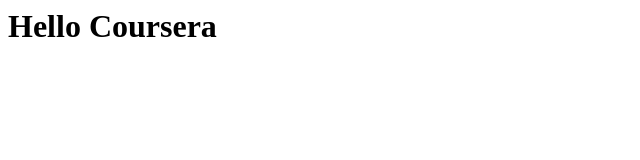
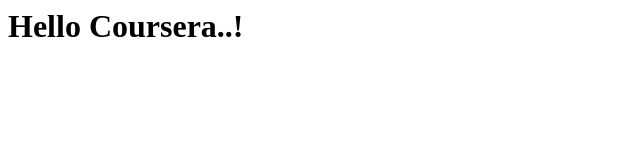
Before and after one commit to shrivm/sss, a plain HTML site: page site/index.html in a window 1280 px wide. Shown: the full height of the page, 0-640 px from the left. Drawn offline with Linux system fonts and the light colour scheme.

Commit message:
modified change

```diff
--- a/site/index.html
+++ b/site/index.html
@@ -3,6 +3,6 @@
 <title>Hello Coursera</title>
 </head>
 <body>
-<h1>Hello Coursera</h1>
+<h1>Hello Coursera..!</h1>
 </body>
 </html>
```
